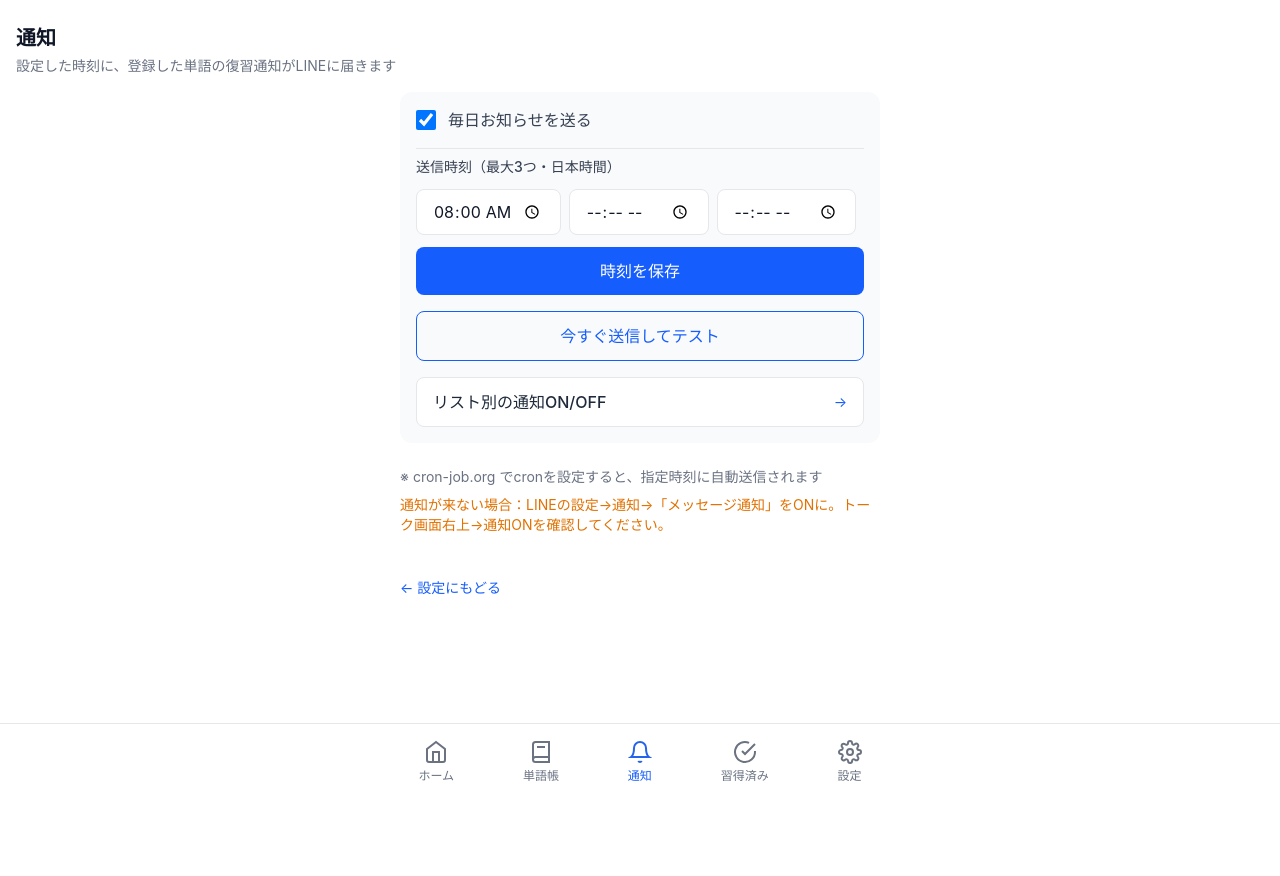
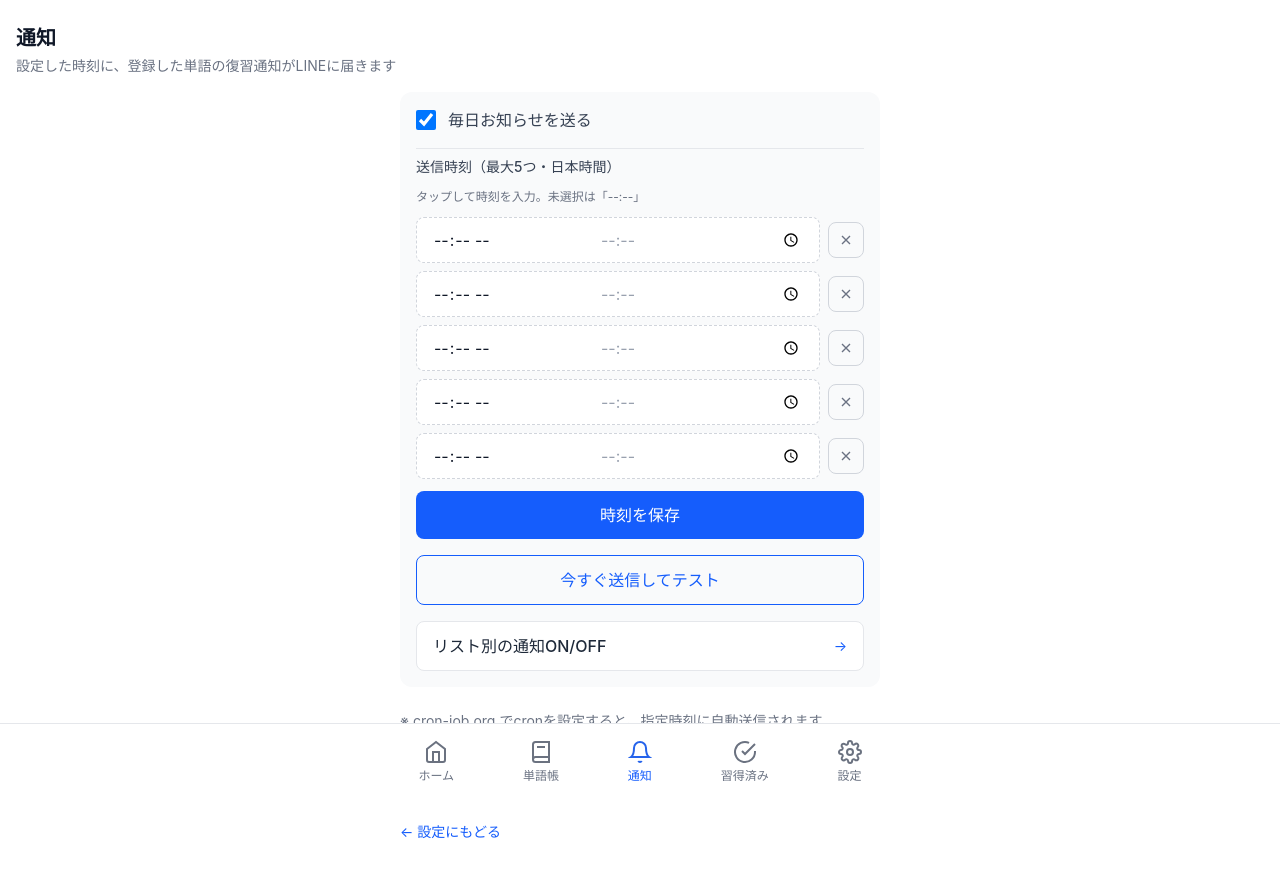
Before and after one commit to yukafukuyama/Brain-Craft-, a Next.js app: page /notification in a window 1280 px wide. Both pictures are taken after a click on the label "毎日お知らせを送る". Shown: the top 876 px of the page. Before the commit the page ends 800 px from the top, so only its background shows below. Built offline with nearby package versions, Linux system fonts and the light colour scheme; no server answers.

Commit message:
Add close button to success page and update app icon

```diff
--- a/app/api/settings/notification/route.ts
+++ b/app/api/settings/notification/route.ts
@@ -49,7 +49,7 @@ export async function POST(request: NextRequest) {
         return `${String(h).padStart(2, "0")}:${String(min).padStart(2, "0")}`;
       })
       .filter(Boolean)
-      .slice(0, 3);
+      .slice(0, 5);
   } else if (body.time != null) {
     const time = String(body.time).trim();
     const match = time.match(/^(\d{1,2}):(\d{1,2})$/);
--- a/app/notification/page.tsx
+++ b/app/notification/page.tsx
@@ -1,6 +1,6 @@
 "use client";
 
-import { useState, useEffect } from "react";
+import { useState, useEffect, useRef } from "react";
 import Link from "next/link";
 import { BottomNav } from "@/components/BottomNav";
 
@@ -14,44 +14,98 @@ const LINE_DEEP_LINK = LINE_ADD_FRIEND_URL
   ? LINE_ADD_FRIEND_URL.replace(/^https:\/\/line\.me\/R?\/?/, "line://")
   : "";
 
+const SLOT_COUNT = 5;
+
+function isValidTime(s: string): boolean {
+  return /^\d{1,2}:\d{1,2}$/.test(s.trim());
+}
+
 export default function NotificationPage() {
   const [notificationEnabled, setNotificationEnabled] = useState(false);
-  const [notificationTimes, setNotificationTimes] = useState<string[]>(["08:00", "", ""]);
+  const [notificationTimes, setNotificationTimes] = useState<(string | null)[]>(
+    Array(SLOT_COUNT).fill(null)
+  );
   const [loading, setLoading] = useState(true);
   const [saving, setSaving] = useState(false);
   const [saved, setSaved] = useState(false);
+  const [duplicateWarning, setDuplicateWarning] = useState<string | null>(null);
+  const timeInputRefs = useRef<(HTMLInputElement | null)[]>([]);
 
   useEffect(() => {
     fetch("/api/settings/notification")
-      .then((res) => (res.ok ? res.json() : { enabled: false, times: ["08:00"] }))
+      .then((res) => (res.ok ? res.json() : { enabled: false, times: [] }))
       .then((data: { enabled?: boolean; time?: string; times?: string[] }) => {
         setNotificationEnabled(data.enabled ?? false);
-        const ts = data.times ?? (data.time ? [data.time] : ["08:00"]);
-        setNotificationTimes([ts[0] ?? "08:00", ts[1] ?? "", ts[2] ?? ""]);
+        const ts = data.times ?? (data.time ? [data.time] : []);
+        const filled: (string | null)[] = Array(SLOT_COUNT).fill(null);
+        ts.slice(0, SLOT_COUNT).forEach((t, i) => {
+          if (t && isValidTime(t)) filled[i] = t;
+        });
+        setNotificationTimes(filled);
       })
       .catch(() => {})
       .finally(() => setLoading(false));
   }, []);
 
-  const handleSaveNotification = async (overrides?: { enabled?: boolean; times?: string[] }) => {
+  const getValidTimes = (times: (string | null)[]): string[] => {
+    return times.filter((t): t is string => t != null && t.trim() !== "" && isValidTime(t));
+  };
+
+  const checkDuplicates = (times: (string | null)[]): string[] => {
+    const valid = getValidTimes(times);
+    const seen = new Set<string>();
+    const dups: string[] = [];
+    for (const t of valid) {
+      if (seen.has(t)) dups.push(t);
+      else seen.add(t);
+    }
+    return [...new Set(dups)];
+  };
+
+  const handleSaveNotification = async (overrides?: { enabled?: boolean; times?: (string | null)[] }) => {
+    const times = overrides?.times ?? notificationTimes;
+    const valid = getValidTimes(times);
+    const dups = checkDuplicates(times);
+    if (dups.length > 0) {
+      setDuplicateWarning(`同じ時刻（${dups.join(", ")}）が重複しています`);
+      return;
+    }
+    setDuplicateWarning(null);
     setSaving(true);
     setSaved(false);
     try {
       const enabled = overrides?.enabled ?? notificationEnabled;
-      const times = (overrides?.times ?? notificationTimes).filter((t) => t.trim());
       const res = await fetch("/api/settings/notification", {
         method: "POST",
         headers: { "Content-Type": "application/json" },
-        body: JSON.stringify({ enabled, times: times.length ? times : ["08:00"] }),
+        body: JSON.stringify({
+          enabled,
+          times: valid, // 空の場合は [] で通知なし
+        }),
       });
       if (res.ok) {
         if (overrides?.enabled !== undefined) setNotificationEnabled(overrides.enabled);
+        if (overrides?.times !== undefined) setNotificationTimes(overrides.times);
         setSaved(true);
         setTimeout(() => setSaved(false), 3000);
       }
     } finally {
       setSaving(false);
     }
+  };
+
+  const handleTimeChange = (index: number, value: string) => {
+    const next = [...notificationTimes];
+    next[index] = value.trim() === "" ? null : value;
+    setNotificationTimes(next);
+    setDuplicateWarning(null);
+  };
+
+  const handleClearSlot = (index: number) => {
+    const next = [...notificationTimes];
+    next[index] = null;
+    setNotificationTimes(next);
+    setDuplicateWarning(null);
   };
 
   return (
@@ -86,23 +140,56 @@ export default function NotificationPage() {
               {notificationEnabled && (
                 <div className="space-y-3 pt-2 border-t border-gray-200">
                   <span className="block text-sm font-medium text-gray-700">
-                    送信時刻（最大3つ・日本時間）
+                    送信時刻（最大5つ・日本時間）
                   </span>
-                  <div className="flex flex-wrap gap-2">
-                    {[0, 1, 2].map((i) => (
-                      <input
-                        key={i}
-                        type="time"
-                        value={notificationTimes[i] ?? ""}
-                        onChange={(e) => {
-                          const next = [...notificationTimes];
-                          next[i] = e.target.value;
-                          setNotificationTimes(next);
-                        }}
-                        className="px-4 py-2.5 bg-white rounded-lg border border-gray-200 text-base"
-                      />
+                  <p className="text-xs text-gray-500">タップして時刻を入力。未選択は「--:--」</p>
+
+                  <div className="space-y-2">
+                    {[0, 1, 2, 3, 4].map((i) => (
+                      <div key={i} className="flex items-center gap-2">
+                        <div className="relative flex-1 min-w-0">
+                          <input
+                            ref={(el) => { timeInputRefs.current[i] = el; }}
+                            type="time"
+                            value={notificationTimes[i] ?? ""}
+                            onChange={(e) => handleTimeChange(i, e.target.value)}
+                            className={`w-full px-4 py-2.5 rounded-lg border text-base min-h-[42px] ${
+                              notificationTimes[i]
+                                ? "bg-white border-gray-200"
+                                : "bg-white border-dashed border-gray-300"
+                            }`}
+                          />
+                          {!notificationTimes[i] && (
+                            <button
+                              type="button"
+                              onClick={() => {
+                                timeInputRefs.current[i]?.showPicker?.();
+                                timeInputRefs.current[i]?.focus();
+                              }}
+                              className="absolute inset-0 w-full flex items-center justify-center text-gray-400 text-base cursor-pointer rounded-lg border-0 bg-transparent"
+                            >
+                              --:--
+                            </button>
+                          )}
+                        </div>
+                        <button
+                          type="button"
+                          onClick={() => handleClearSlot(i)}
+                          aria-label={`スロット${i + 1}をクリア`}
+                          className="flex-shrink-0 w-9 h-9 flex items-center justify-center rounded-lg border border-gray-300 text-gray-500 hover:bg-gray-100 hover:text-gray-700 transition-colors"
+                        >
+                          <svg width="16" height="16" viewBox="0 0 24 24" fill="none" stroke="currentColor" strokeWidth="2">
+                            <path d="M18 6L6 18M6 6l12 12" />
+                          </svg>
+                        </button>
+                      </div>
                     ))}
                   </div>
+
+                  {duplicateWarning && (
+                    <p className="text-sm text-amber-600">{duplicateWarning}</p>
+                  )}
+
                   <button
                     type="button"
                     onClick={() => handleSaveNotification()}
--- a/lib/settings-store.ts
+++ b/lib/settings-store.ts
@@ -5,7 +5,7 @@ const SETTINGS_PREFIX = "settings:";
 export type NotificationSettings = {
   enabled: boolean;
   time?: string; // 後方互換
-  times?: string[]; // "HH:mm" 最大3つ e.g. ["08:00", "12:00", "20:00"]
+  times?: string[]; // "HH:mm" 最大5つ。空配列 = 通知なし
   lastSentDate?: string;
   lastSentTimes?: string[]; // 同日に送信済みの時刻
 };
@@ -14,10 +14,10 @@ type UserSettings = { notification: NotificationSettings };
 
 async function getSettings(lineId: string): Promise<UserSettings> {
   const data = await storageGet<UserSettings>(SETTINGS_PREFIX + lineId);
-  if (!data) return { notification: { enabled: false, times: ["08:00"] } };
+  if (!data) return { notification: { enabled: false, times: [] } };
   const n = data.notification;
   if (!n.times?.length && n.time) n.times = [n.time];
-  if (!n.times?.length) n.times = ["08:00"];
+  if (n.times === undefined) n.times = [];
   return data;
 }
 
@@ -36,9 +36,9 @@ export async function setNotificationSettings(
 ): Promise<NotificationSettings> {
   const current = await getSettings(lineId);
   const n = current.notification;
-  let times = settings.times ?? n.times ?? (n.time ? [n.time] : ["08:00"]);
-  times = times.slice(0, 3).filter((t) => /^\d{1,2}:\d{1,2}$/.test(t));
-  if (times.length === 0) times = ["08:00"];
+  let times = settings.times ?? n.times ?? (n.time ? [n.time] : []);
+  times = times.slice(0, 5).filter((t) => /^\d{1,2}:\d{1,2}$/.test(t));
+  // 空配列 = 通知なし（デフォルトで08:00を入れない）
   const updated = { ...n, ...settings, times } as NotificationSettings;
   await setSettings(lineId, { notification: updated });
   return updated;
```
